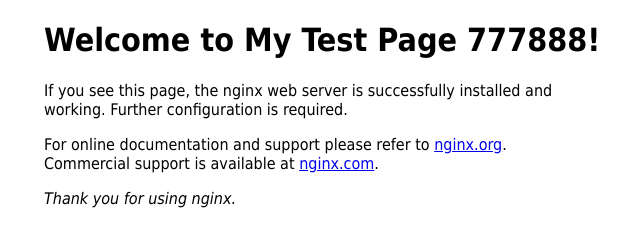
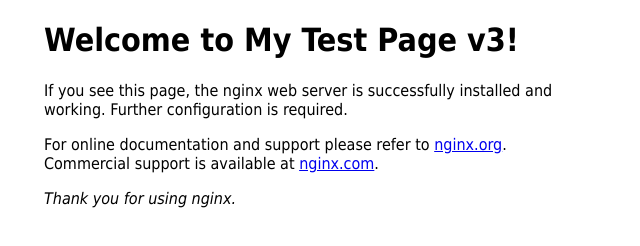
Before and after one commit to nrr-rus/docker-nginx, a plain HTML site: page index.html in a window 1280 px wide. Shown: the whole page, without its empty margins (316-956 px from the left). Drawn offline with Linux system fonts and the light colour scheme.

Commit message:
change page

```diff
--- a/index.html
+++ b/index.html
@@ -11,7 +11,7 @@
 </style>
 </head>
 <body>
-<h1>Welcome to My Test Page 777888!</h1>
+<h1>Welcome to My Test Page v3!</h1>
 <p>If you see this page, the nginx web server is successfully installed and
 working. Further configuration is required.</p>
 
```
